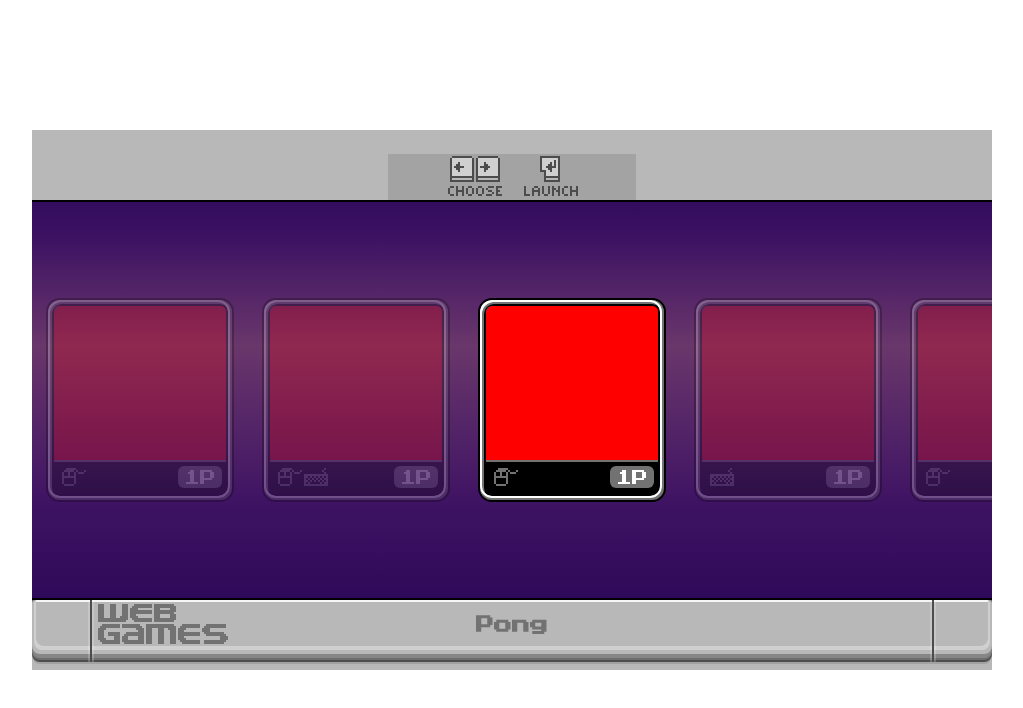
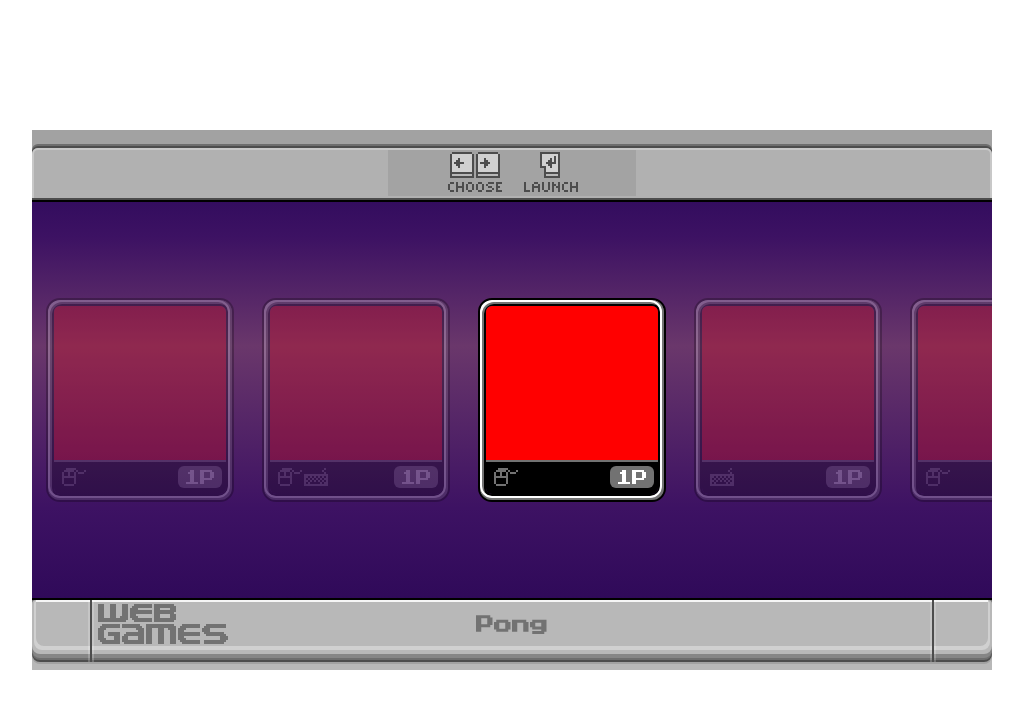
Before and after one commit to TatuArvela/web-games, a plain HTML site: page launcher/index.html in a window 1280 px wide. Shown: the whole page, without its empty margins (128-1151 px from the left). Drawn offline with Linux system fonts and the light colour scheme.

Commit message:
Style header

```diff
--- a/launcher/style.css
+++ b/launcher/style.css
@@ -145,20 +145,30 @@ a.game {
 }
 
 header {
-  background: #b8b8b8;
+  background: #a2a2a2;
+  border-bottom: 2px solid black;
+  height: 72px;
+  left: 0;
   position: absolute;
+  right: 0;
   top: 0;
-  left: 0;
-  right: 0;
-  height: 72px;
-  border-bottom: 2px solid black;
 }
 
 .instructions {
   position: absolute;
-  bottom: 0;
   left: 0;
   right: 0;
+  bottom: 0;
+  background: #b1b1b1;
+  border-top-left-radius: 6px;
+  border-top-right-radius: 6px;
+  box-shadow: inset 0 -2px 0 0 #4d4d4d, inset 0 0 0 2px #c8c8c8, 0 -2px 0 0 #4d4d4d, 0 -4px 0 0 #6e6e6e;
+  height: 52px;
+}
+
+.instructions img {
+  position: relative;
+  top: 2px;
 }
 
 footer {
```
